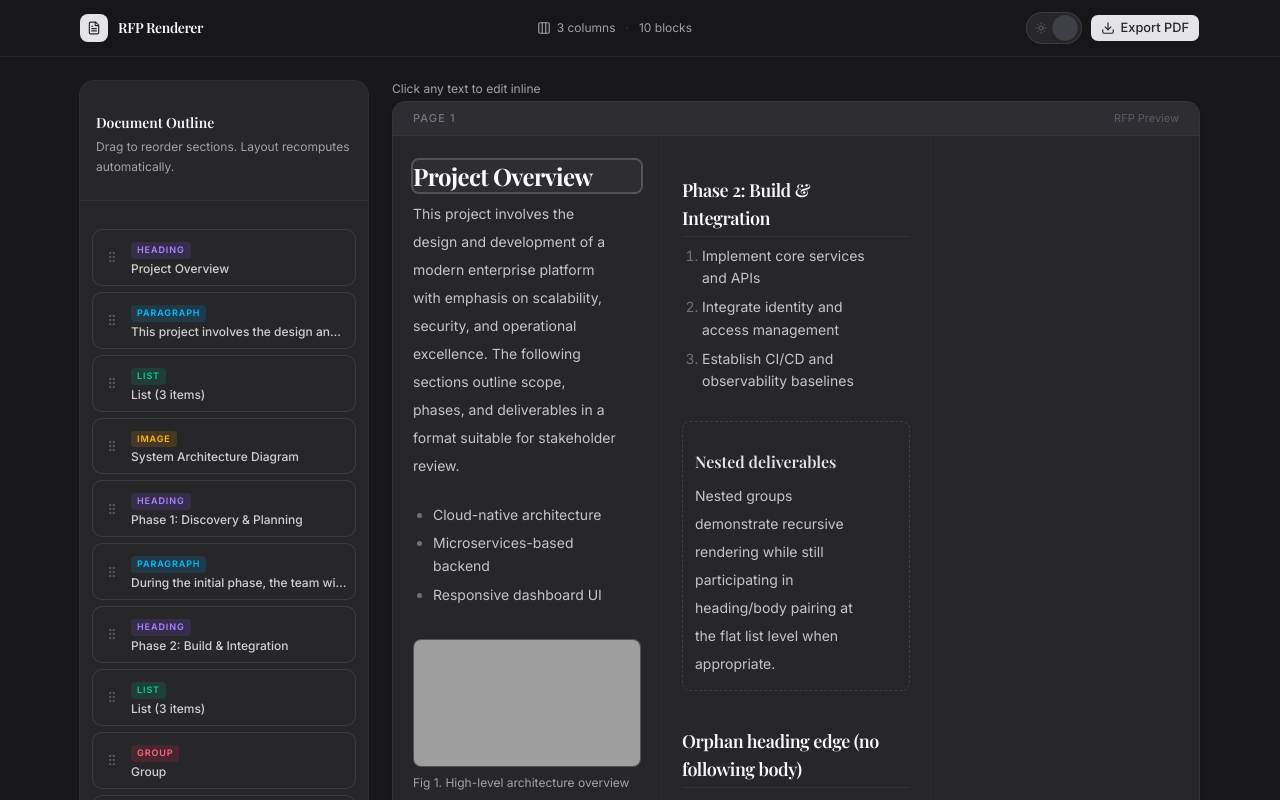
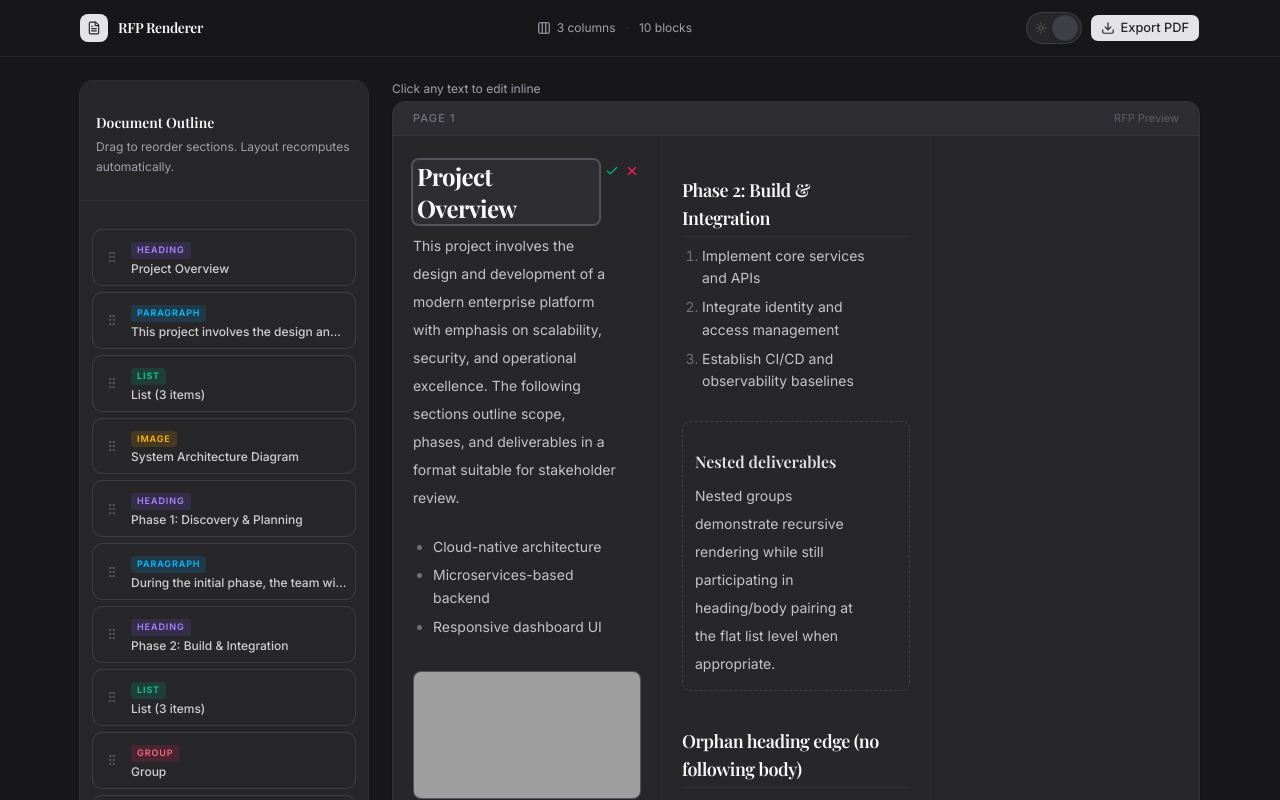
Before and after one commit to Mhd-Hashaam/RFP-Renderer, a Next.js app: page / in a window 1280 px wide. Both pictures are taken after a click on the button 633 px from the left and 169 px from the top of the page. Shown: the top 800 px of the page. Built offline with nearby package versions, Linux system fonts and the light colour scheme; grey boxes are pictures that could not be loaded; a web font is replaced by a local one.

Commit message:
feat: save/cancel buttons appear during edit, Enter saves, Escape cancels

```diff
--- a/src/features/document/components/editor/EditableText.tsx
+++ b/src/features/document/components/editor/EditableText.tsx
@@ -1,7 +1,7 @@
 "use client";
 
 import { useLayoutEffect, useRef, useState } from "react";
-import { Pencil } from "lucide-react";
+import { Check, Pencil, X } from "lucide-react";
 import { cn } from "@/lib/utils";
 
 type EditableTextProps = {
@@ -10,10 +10,6 @@ type EditableTextProps = {
   className?: string;
 };
 
-/**
- * Minimal contentEditable: commits on blur.
- * Pencil icon on hover — clicking it focuses the field and places cursor at end.
- */
 export function EditableText({ value, onCommit, className }: EditableTextProps) {
   const ref = useRef<HTMLDivElement | null>(null);
   const [focused, setFocused] = useState(false);
@@ -31,13 +27,28 @@ export function EditableText({ value, onCommit, className }: EditableTextProps)
     const el = ref.current;
     if (!el) return;
     el.focus();
-    // Place cursor at end of content
     const range = document.createRange();
     const sel = window.getSelection();
     range.selectNodeContents(el);
     range.collapse(false);
     sel?.removeAllRanges();
     sel?.addRange(range);
+  };
+
+  const save = () => {
+    const el = ref.current;
+    if (!el) return;
+    const next = (el.textContent ?? "").trim();
+    if (next !== value.trim()) onCommit(next);
+    el.blur();
+  };
+
+  const cancel = () => {
+    const el = ref.current;
+    if (!el) return;
+    // Restore original value
+    el.textContent = value;
+    el.blur();
   };
 
   return (
@@ -52,17 +63,31 @@ export function EditableText({ value, onCommit, className }: EditableTextProps)
         className={cn(
           "min-w-0 flex-1 cursor-text rounded-sm outline-none transition-colors duration-150",
           "ring-offset-background focus-visible:ring-2 focus-visible:ring-ring/60",
-          focused && "bg-muted/30",
+          focused && "bg-muted/30 px-1",
           className,
         )}
         onFocus={() => setFocused(true)}
         onBlur={(e) => {
-          setFocused(false);
+          // Delay so save/cancel button clicks register before blur fires
+          setTimeout(() => {
+            if (!ref.current) return;
+            setFocused(false);
+          }, 150);
           const next = (e.currentTarget.textContent ?? "").trim();
           if (next !== value.trim()) onCommit(next);
         }}
+        onKeyDown={(e) => {
+          if (e.key === "Enter" && !e.shiftKey) {
+            e.preventDefault();
+            save();
+          }
+          if (e.key === "Escape") {
+            cancel();
+          }
+        }}
       />
-      {/* Pencil icon — click to enter edit mode */}
+
+      {/* Pencil — shown on hover when not editing */}
       {!focused && (
         <button
           type="button"
@@ -78,6 +103,34 @@ export function EditableText({ value, onCommit, className }: EditableTextProps)
           <Pencil className="size-3" aria-hidden />
         </button>
       )}
+
+      {/* Save / Cancel — shown while editing */}
+      {focused && (
+        <span className="mt-0.5 flex shrink-0 items-center gap-0.5">
+          <button
+            type="button"
+            aria-label="Save edit"
+            onMouseDown={(e) => {
+              e.preventDefault(); // prevent blur before click
+              save();
+            }}
+            className="cursor-pointer rounded-sm p-0.5 text-emerald-500 transition-colors hover:bg-emerald-500/10 hover:text-emerald-400"
+          >
+            <Check className="size-3.5" aria-hidden />
+          </button>
+          <button
+            type="button"
+            aria-label="Cancel edit"
+            onMouseDown={(e) => {
+              e.preventDefault(); // prevent blur before click
+              cancel();
+            }}
+            className="cursor-pointer rounded-sm p-0.5 text-rose-500 transition-colors hover:bg-rose-500/10 hover:text-rose-400"
+          >
+            <X className="size-3.5" aria-hidden />
+          </button>
+        </span>
+      )}
     </span>
   );
 }
```
